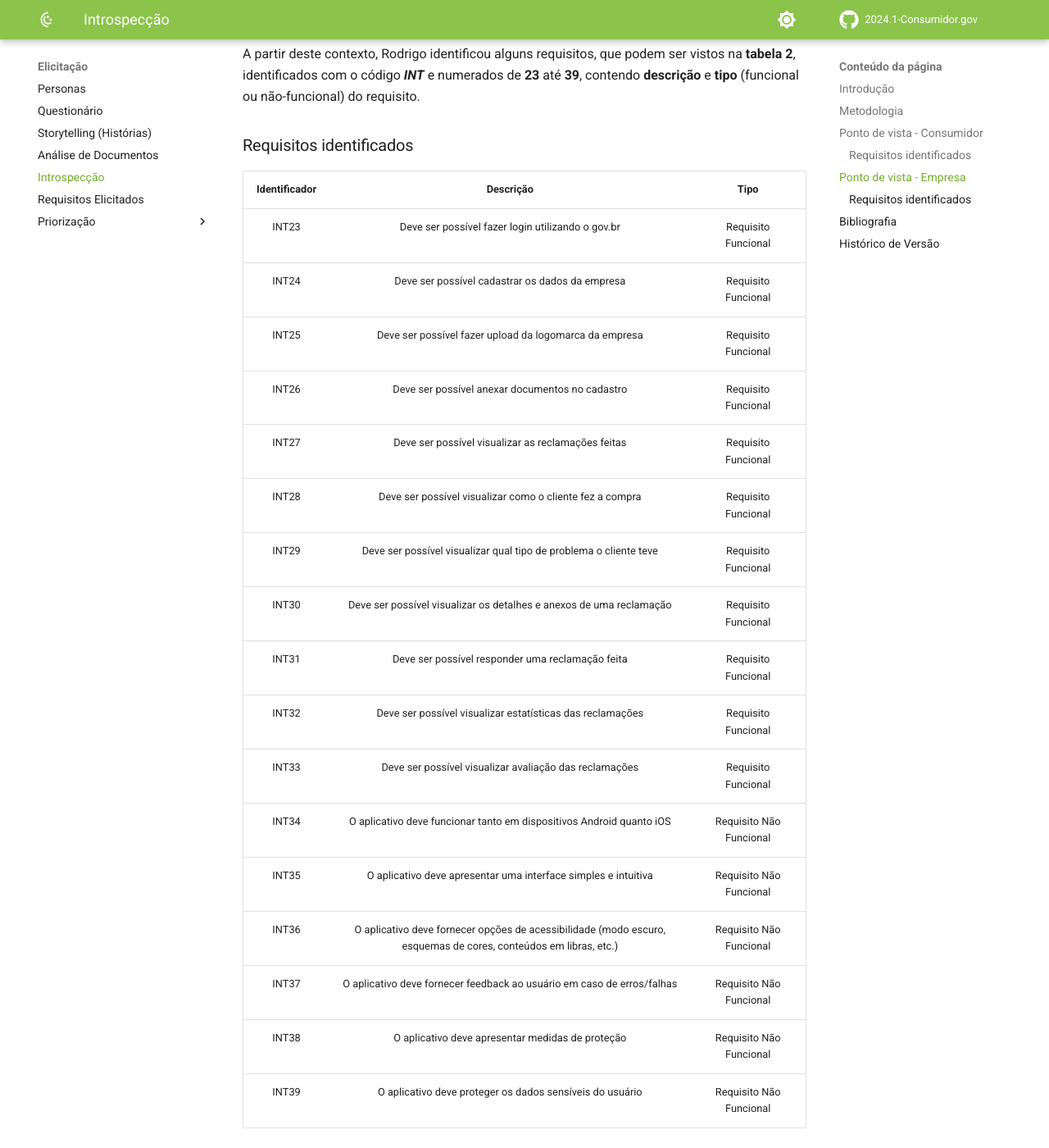
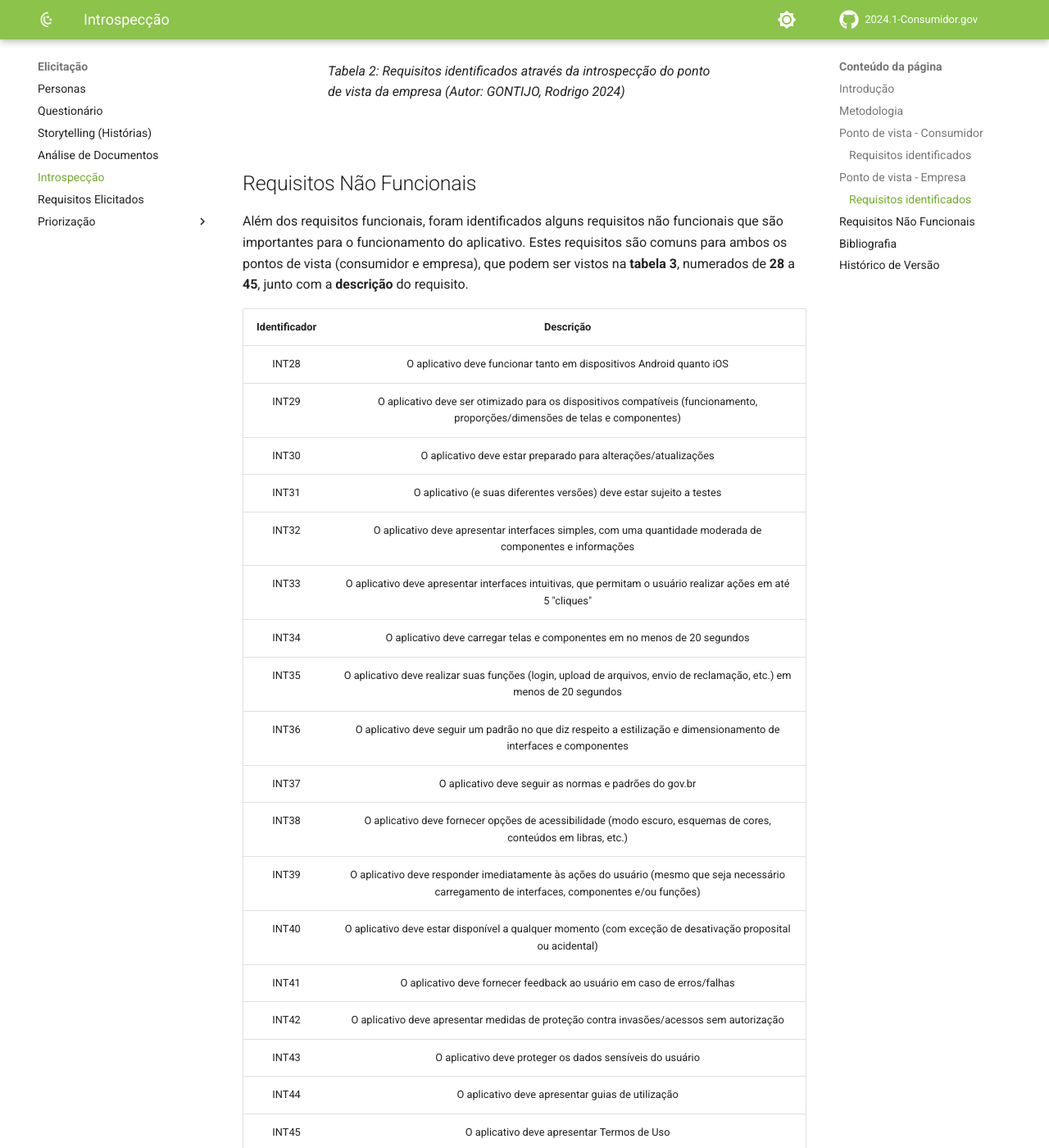
Before and after one commit to Requisitos-de-Software/2024.1-Grupo08, an MkDocs documentation site: the page built from docs/Elicitação/introspec.md, in a window 1280 px wide and 1400 px high, scrolled down 3199 px. Shown: the whole window at 82% size. Built offline with MkDocs 1.6.1 and Material for MkDocs 9.7.7, drawn with Linux system fonts in a browser that asks for light colours; comment, search, counter and statistics services are not loaded; some of the changed text lies outside the part shown.

Commit message:
correção requisitos

```diff
--- a/docs/Elicitação/introspec.md
+++ b/docs/Elicitação/introspec.md
@@ -15,33 +15,27 @@ O contexto imaginado foi o seguinte:
 - Henrique comprou um produto pela internet e o mesmo não foi entregue no prazo estipulado, e tentou entrar em contato com a empresa responsável, mas não obteve nenhum tipo de resposta nos meios informados na seção de Atendimento ao cliente. Henrique então decidiu utilizar o aplicativo ***Consumidor.gov*** para tentar resolver o problema.
 - Dentro do app, pode encontrar a empresa e registrar uma reclamação, adicionando os detalhes do ocorrido e anexando prints das tentativas de contato com a empresa. Após a reclamação ser registrada, a empresa foi notificada e entrou em contato com Henrique, dando início a tentativa de resolução do problema.
 
-A partir deste contexto, Henrique identificou alguns requisitos, que podem ser vistos na **tabela 1**, identificados com o código ***INT*** e numerados de **1** até **13**, contendo **descrição** e **tipo** (funcional ou não-funcional) do requisito.
+A partir deste contexto, Henrique identificou alguns requisitos, que podem ser vistos na **tabela 1**, identificados com o código ***INT*** e numerados de **1** até **16**, junto com a **descrição** do requisito.
 
 ### Requisitos identificados
-| Identificador  |     Descrição    | Tipo  |
-| :-: | :----------------------------------------: | :---: |
-| INT01 | Deve ser possível fazer login utilizando o gov.br | Requisito Funcional |
-| INT02 | Deve ser possível pesquisar uma empresa pelo nome | Requisito Funcional |
-| INT03 | Deve ser possível visualizar o "perfil" uma empresa | Requisito Funcional |
-| INT04 | Deve ser possível visualizar contatos da empresa no perfil (email, telefone, redes sociais) | Requisito Funcional |
-| INT05 | Deve ser possível informar como/onde foi feita a compra (internet, loja física, telefone, etc.) | Requisito Funcional |
-| INT06 | Deve ser possível escolher qual a categoria da reclamação (atendimento, cobrança, entrega, etc.) | Requisito Funcional |
-| INT07 | Deve ser possível fornecer detalhes sobre a reclamação | Requisito Funcional |
-| INT08 | Deve ser possível informar o que espera da empresa (reembolso, resposta, justificativa, etc.) | Requisito Funcional |
-| INT09 | Deve ser possível anexar arquivos relacionados a reclamação (prints, nota fiscal, ordem de serviço, etc.) | Requisito Funcional |
-| INT10 | Deve ser possível visualizar as reclamações feitas | Requisito Funcional |
-| INT11 | Deve ser possível acompanhar o status de uma reclamação feita | Requisito Funcional |
-| INT12 | Deve ser possível notificar atualizações sobre o status de uma reclamação feita | Requisito Funcional |
-| INT13 | Deve ser possível visualizar as reclamações feitas por outros usuários | Requisito Funcional |
-| INT14 | Deve ser possível visualizar os detalhes de uma reclamação feita por outro usuário (status, avaliação, tempo de resposta, etc.) | Requisito Funcional |
-| INT15 | Deve ser possível avaliar uma reclamação (nível de satisfação/nota) | Requisito Funcional |
-| INT16 | Deve ser possível comparar as estatísticas de empresas diferentes | Requisito Funcional |
-| INT17 | O aplicativo deve funcionar tanto em dispositivos Android quanto iOS sem utilizar muito espaço de armazenamento | Requisito Não Funcional |
-| INT18 | O aplicativo deve apresentar uma interface simples e intuitiva | Requisito Não Funcional |
-| INT19 | O aplicativo deve fornecer opções de acessibilidade (modo escuro, esquemas de cores, conteúdos em libras, etc.) | Requisito Não Funcional |
-| INT20 | O aplicativo deve fornecer feedback ao usuário em caso de erros/falhas | Requisito Não Funcional |
-| INT21 | O aplicativo deve apresentar medidas de proteção | Requisito Não Funcional |
-| INT22 | O aplicativo deve proteger os dados sensíveis do usuário | Requisito Não Funcional |
+| Identificador  |     Descrição    |
+| :-: | :----------------------------------------: |
+| INT01 | Deve ser possível fazer login utilizando o gov.br |
+| INT02 | Deve ser possível pesquisar uma empresa pelo nome |
+| INT03 | Deve ser possível visualizar o "perfil" uma empresa |
+| INT04 | Deve ser possível visualizar contatos da empresa no perfil (email, telefone, redes sociais) |
+| INT05 | Deve ser possível informar como/onde foi feita a compra (internet, loja física, telefone, etc.) |
+| INT06 | Deve ser possível escolher qual a categoria da reclamação (atendimento, cobrança, entrega, etc.) |
+| INT07 | Deve ser possível fornecer detalhes sobre a reclamação |
+| INT08 | Deve ser possível informar o que espera da empresa (reembolso, resposta, justificativa, etc.) |
+| INT09 | Deve ser possível anexar arquivos relacionados a reclamação (prints, nota fiscal, ordem de serviço, etc.) |
+| INT10 | Deve ser possível visualizar as reclamações feitas |
+| INT11 | Deve ser possível acompanhar o status de uma reclamação feita |
+| INT12 | Deve ser possível notificar atualizações sobre o status de uma reclamação feita |
+| INT13 | Deve ser possível visualizar as reclamações feitas por outros usuários |
+| INT14 | Deve ser possível visualizar os detalhes de uma reclamação feita por outro usuário (status, avaliação, tempo de resposta, etc.) |
+| INT15 | Deve ser possível avaliar uma reclamação (nível de satisfação/nota) |
+| INT16 | Deve ser possível comparar as estatísticas de empresas diferentes |
 
 <div align="center">
 <figcaption align="left">Tabela 1: Requisitos identificados através da introspecção do ponto de vista do consumidor (Autor: GALDINO, Henrique 2024)</figcaption>
@@ -54,33 +48,52 @@ O contexto imaginado foi o seguinte:
 - Rodrigo é dono de uma rede de restaurantes com uma grande quantidade de clientes. Recentemente, ele percebeu que muitos clientes estão reclamando sobre a demora no atendimento das unidades presenciais e na entrega de produtos via delivery. Procurando entender melhor o problema e buscar soluções para o mesmo, Rodrigo decidiu utilizar o aplicativo ***Consumidor.gov*** para facilitar o contato com a clientela e garantir que suas reclamações sejam ouvidas pela empresa.
 - Dentro do ***Consumidor.gov***, Rodrigo pode encontrar todas reclamações feitas contra a sua empresa, podendo visualizar melhor os detalhes dos problemas enfrentados pelos consumidores e o que eles esperam como possível solução. Além disso, ele pode responder as reclamações, prestando suporte para os incidentes relatados e buscando melhorar a prestação dos serviços ofertados pela empresa. Com isso, Rodrigo consegue melhorar o atendimento da empresa e garantir a satisfação de seus fiéis clientes.
 
-A partir deste contexto, Rodrigo identificou alguns requisitos, que podem ser vistos na **tabela 2**, identificados com o código ***INT*** e numerados de **23** até **39**, contendo **descrição** e **tipo** (funcional ou não-funcional) do requisito.
+A partir deste contexto, Rodrigo identificou alguns requisitos, que podem ser vistos na **tabela 2**, identificados com o código ***INT*** e numerados de **17** até **27**, junto com a **descrição** do requisito.
 
 ### Requisitos identificados
-| Identificador  |     Descrição    | Tipo  |
-| :-: | :----------------------------------------: | :---: |
-| INT23 | Deve ser possível fazer login utilizando o gov.br | Requisito Funcional |
-| INT24 | Deve ser possível cadastrar os dados da empresa | Requisito Funcional |
-| INT25 | Deve ser possível fazer upload da logomarca da empresa | Requisito Funcional |
-| INT26 | Deve ser possível anexar documentos no cadastro | Requisito Funcional |
-| INT27 | Deve ser possível visualizar as reclamações feitas | Requisito Funcional |
-| INT28 | Deve ser possível visualizar como o cliente fez a compra | Requisito Funcional |
-| INT29 | Deve ser possível visualizar qual tipo de problema o cliente teve | Requisito Funcional |
-| INT30 | Deve ser possível visualizar os detalhes e anexos de uma reclamação | Requisito Funcional |
-| INT31 | Deve ser possível responder uma reclamação feita | Requisito Funcional |
-| INT32 | Deve ser possível visualizar estatísticas das reclamações | Requisito Funcional |
-| INT33 | Deve ser possível visualizar avaliação das reclamações | Requisito Funcional |
-| INT34 | O aplicativo deve funcionar tanto em dispositivos Android quanto iOS | Requisito Não Funcional |
-| INT35 | O aplicativo deve apresentar uma interface simples e intuitiva | Requisito Não Funcional |
-| INT36 | O aplicativo deve fornecer opções de acessibilidade (modo escuro, esquemas de cores, conteúdos em libras, etc.) | Requisito Não Funcional |
-| INT37 | O aplicativo deve fornecer feedback ao usuário em caso de erros/falhas | Requisito Não Funcional |
-| INT38 | O aplicativo deve apresentar medidas de proteção | Requisito Não Funcional |
-| INT39 | O aplicativo deve proteger os dados sensíveis do usuário | Requisito Não Funcional
+| Identificador  |     Descrição    |
+| :-: | :----------------------------------------: |
+| INT17 | Deve ser possível fazer login utilizando o gov.br |
+| INT18 | Deve ser possível cadastrar os dados da empresa |
+| INT19 | Deve ser possível fazer upload da logomarca da empresa |
+| INT20 | Deve ser possível anexar documentos no cadastro |
+| INT21 | Deve ser possível visualizar as reclamações feitas |
+| INT22 | Deve ser possível visualizar como o cliente fez a compra |
+| INT23 | Deve ser possível visualizar qual tipo de problema o cliente teve |
+| INT24 | Deve ser possível visualizar os detalhes e anexos de uma reclamação |
+| INT25 | Deve ser possível responder uma reclamação feita |
+| INT26 | Deve ser possível visualizar estatísticas das reclamações |
+| INT27 | Deve ser possível visualizar avaliação das reclamações |
 
 <div align="center">
 <figcaption align="left">Tabela 2: Requisitos identificados através da introspecção do ponto de vista da empresa (Autor: GONTIJO, Rodrigo 2024)</figcaption>
 </div>
 <br/>
+
+## Requisitos Não Funcionais
+Além dos requisitos funcionais, foram identificados alguns requisitos não funcionais que são importantes para o funcionamento do aplicativo. Estes requisitos são comuns para ambos os pontos de vista (consumidor e empresa), que podem ser vistos na **tabela 3**, numerados de **28** a **45**, junto com a **descrição** do requisito.
+
+| Identificador  |     Descrição    |
+| :-: | :----------------------------------------: |
+| INT28 | O aplicativo deve funcionar tanto em dispositivos Android quanto iOS |
+| INT29 | O aplicativo deve ser otimizado para os dispositivos compatíveis (funcionamento, proporções/dimensões de telas e componentes) |
+| INT30 | O aplicativo deve estar preparado para alterações/atualizações |
+| INT31 | O aplicativo (e suas diferentes versões) deve estar sujeito a testes  |
+| INT32 | O aplicativo deve apresentar interfaces simples, com uma quantidade moderada de componentes e informações |
+| INT33 | O aplicativo deve apresentar interfaces intuitivas, que permitam o usuário realizar ações em até 5 "cliques" |
+| INT34 | O aplicativo deve carregar telas e componentes em no menos de 20 segundos |
+| INT35 | O aplicativo deve realizar suas funções (login, upload de arquivos, envio de reclamação, etc.) em menos de 20 segundos |
+| INT36 | O aplicativo deve seguir um padrão no que diz respeito a estilização e dimensionamento de interfaces e componentes |
+| INT37 | O aplicativo deve seguir as normas e padrões do gov.br |
+| INT38 | O aplicativo deve fornecer opções de acessibilidade (modo escuro, esquemas de cores, conteúdos em libras, etc.) |
+| INT39 | O aplicativo deve responder imediatamente às ações do usuário (mesmo que seja necessário carregamento de interfaces, componentes e/ou funções) |
+| INT40 | O aplicativo deve estar disponível a qualquer momento (com exceção de desativação proposital ou acidental) |
+| INT41 | O aplicativo deve fornecer feedback ao usuário em caso de erros/falhas |
+| INT42 | O aplicativo deve apresentar medidas de proteção contra invasões/acessos sem autorização|
+| INT43 | O aplicativo deve proteger os dados sensíveis do usuário |
+| INT44 | O aplicativo deve apresentar guias de utilização |
+| INT45 | O aplicativo deve apresentar Termos de Uso |
+
 
 ## Bibliografia
 
@@ -99,6 +112,6 @@ A partir deste contexto, Rodrigo identificou alguns requisitos, que podem ser vi
 
 
 <div align="center">
-<figcaption align="left">Tabela 2: Histórico de versões(Autor: GALDINO, Henrique 2024)</figcaption>
+<figcaption align="left">Tabela 4: Histórico de versões(Autor: GALDINO, Henrique 2024)</figcaption>
 </div>
 <br/>
```
Also changed, not shown: docs/Modelagem/Modelagem Ágil/NFR.md (+3 -3 lines).
